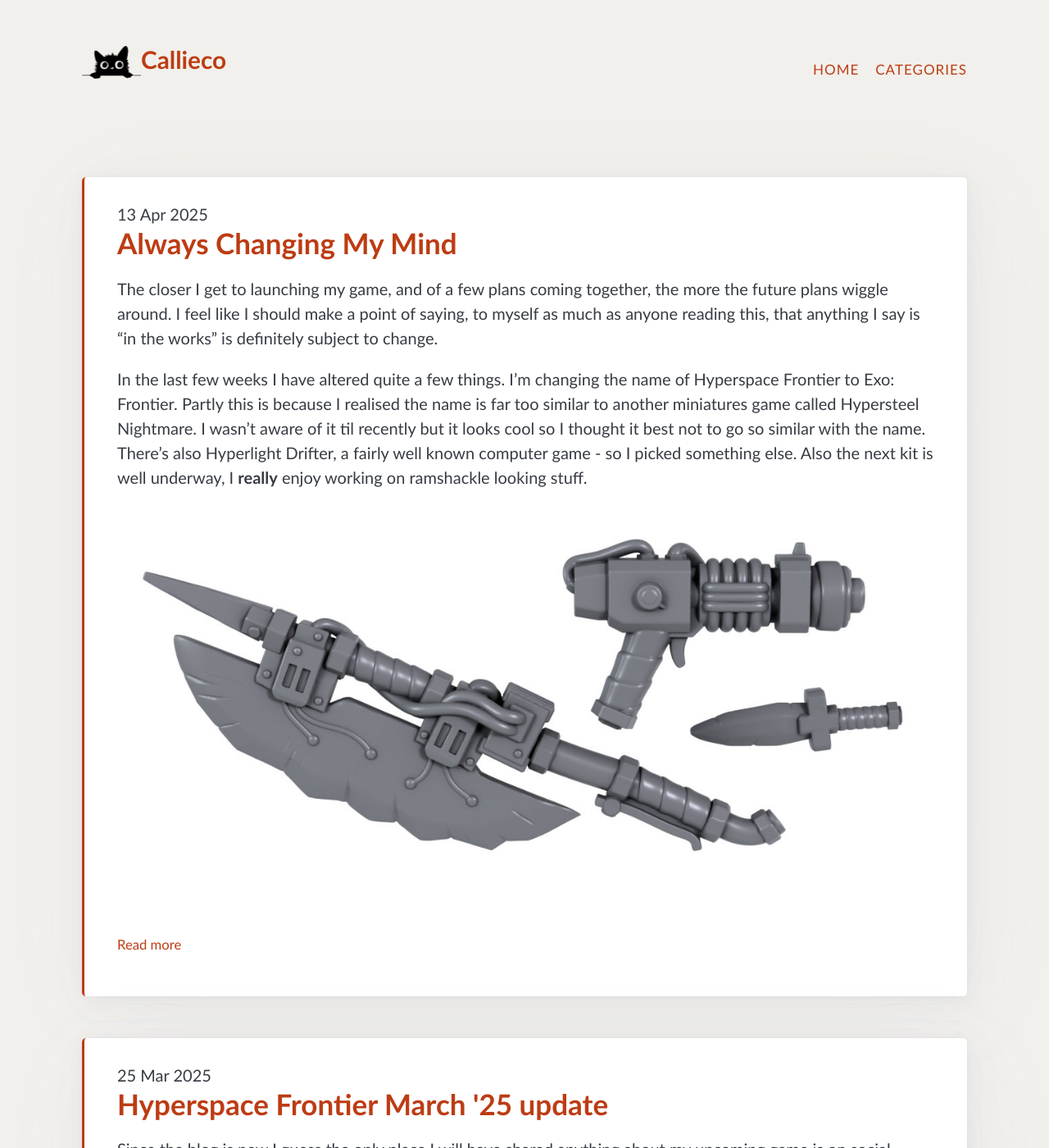
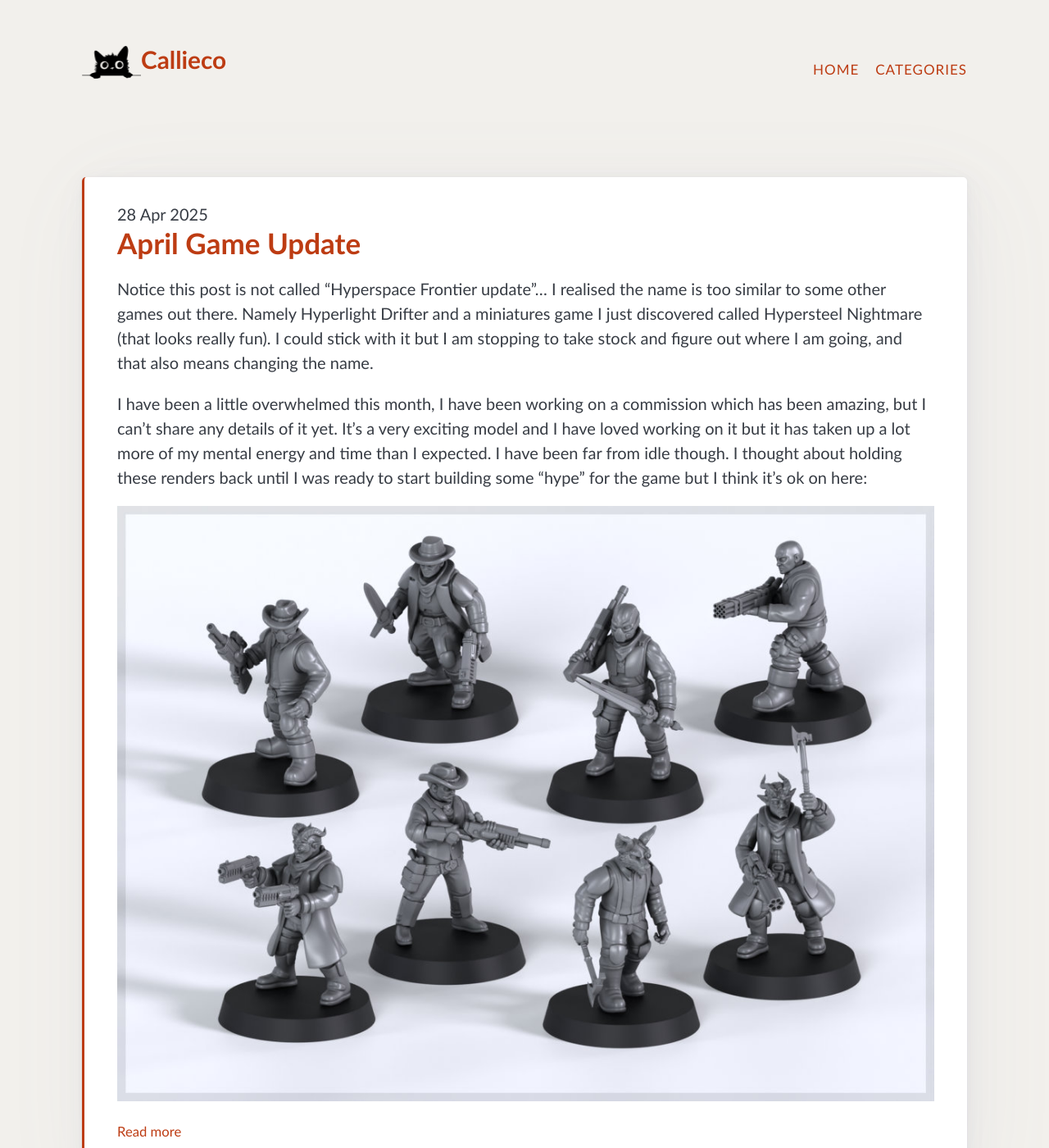
Before and after one commit to callieco-xyz/callieco.xyz-website, a Jekyll site: the page docs/index.html, which Jekyll copies as it is, in a window 1280 px wide and 1400 px high. Shown: the whole window at 82% size. Built offline with Jekyll 4.4.1, drawn with Linux system fonts in a browser that asks for light colours.

Commit message:
April update

```diff
--- a/docs/index.html
+++ b/docs/index.html
@@ -26,6 +26,20 @@
     <!-- This loops through the paginated posts -->
 
 <article>
+  <span class="date">28 Apr 2025</span>
+  <h2><a href="/renegade%20minis%20games/2025/04/28/april-game-update.html">April Game Update</a></h2>
+  <p>Notice this post is not called “Hyperspace Frontier update”… I realised the name is too similar to some other games out there. Namely Hyperlight Drifter and a miniatures game I just discovered called Hypersteel Nightmare (that looks really fun). I could stick with it but I am stopping to take stock and figure out where I am going, and that also means changing the name.</p>
+
+<p>I have been a little overwhelmed this month, I have been working on a commission which has been amazing, but I can’t share any details of it yet. It’s a very exciting model and I have loved working on it but it has taken up a lot more of my mental energy and time than I expected. I have been far from idle though. I thought about holding these renders back until I was ready to start building some “hype” for the game but I think it’s ok on here:</p>
+
+<p><img src="/images/2025/exo-april-rangers.jpg" alt="image" title="A render of 8 sci-fi wild west miniatures" /></p>
+
+
+  <p><small><a href="/renegade%20minis%20games/2025/04/28/april-game-update.html" class="button">Read more</a></small></p>
+</article>
+<hr>
+
+<article>
   <span class="date">13 Apr 2025</span>
   <h2><a href="/personal%20stuff/2025/04/13/always-changing-my-mind.html">Always Changing My Mind</a></h2>
   <p>The closer I get to launching my game, and of a few plans coming together, the more the future plans wiggle around. I feel like I should make a point of saying, to myself as much as anyone reading this, that anything I say is “in the works” is definitely subject to change.</p>
@@ -41,7 +55,7 @@
 
 <article>
   <span class="date">25 Mar 2025</span>
-  <h2><a href="/my%20games/2025/03/25/hyperspace-frontier-march-update.html">Hyperspace Frontier March '25 update</a></h2>
+  <h2><a href="/renegade%20minis%20games/2025/03/25/hyperspace-frontier-march-update.html">Hyperspace Frontier March '25 update</a></h2>
   <p>Since the blog is new I guess the only place I will have shared anything about my upcoming game is on social media, and that basically means hardly at all. I really don’t post often enough and word limits make it hard to explain much. So in brief:</p>
 
 <ul>
@@ -55,7 +69,7 @@
 <p><img src="\images\2025\hf-march-heads.jpg" alt="image" title="A 3d render showing a variety of heads" /></p>
 
 
-  <p><small><a href="/my%20games/2025/03/25/hyperspace-frontier-march-update.html" class="button">Read more</a></small></p>
+  <p><small><a href="/renegade%20minis%20games/2025/03/25/hyperspace-frontier-march-update.html" class="button">Read more</a></small></p>
 </article>
 <hr>
 
--- a/docs/my games/2025/03/25/hyperspace-frontier-march-update.html
+++ b/docs/renegade minis games/2025/03/25/hyperspace-frontier-march-update.html
@@ -46,7 +46,7 @@
 
 <p>I felt like I was falling behind on getting kits done and that was true, but mostly I underestimated the number of parts I needed and my pace has picked up so I’m on track to have the 3 main kits done by the end of May.</p>
 
-<p>Each kit is a multi-part, 28mm kit, featuring both masculine and feminine body shapes, with loads of interchangeable parts. The first two are nearly complete: the Frontier Rangers, a western inspired kit with plenty of cowboy hats and fancy shooting irons, and the Wasteland Reavers, some post-apocalyptic scavengers with makeshift weapons and a brutal look. I haven’t even started on the third kit: a mash up of sci-fi and fantasy/medieval knights.</p>
+<p>Each kit is a multi-part, 28mm kit, I want to make both masculine and feminine versions, with loads of interchangeable parts. The first two masculine ones are nearly complete: the Frontier Rangers, a western inspired kit with plenty of cowboy hats and fancy shooting irons, and the Wasteland Reavers, some post-apocalyptic scavengers with makeshift weapons and a brutal look. I haven’t even started on the third kit: a mash up of sci-fi and fantasy/medieval knights.</p>
 
 <p>One thing I need to start doing soon is making test prints, working in 3d is fine but I find that if you don’t constantly connect with the physical objects your sense of scale really gets out of tune. It’s too easy to start focusing in on tiny details that just wont show up on the print.</p>
 
```
Also changed, not shown: _posts/2025/2025-03-25-hyperspace-frontier-march-update.md (+2 -2 lines), _posts/2025/2025-04-28-april-game-update.md (added, +28 -0 lines), docs/categories.html (+15 -3 lines), docs/renegade minis games/2025/04/28/april-game-update.html (added, +62 -0 lines), docs/images/2025/exo-april-rangers.jpg (added), docs/images/2025/exo-april-reavers.jpg (added), images/2025/exo-april-rangers.jpg (added), images/2025/exo-april-reavers.jpg (added).
